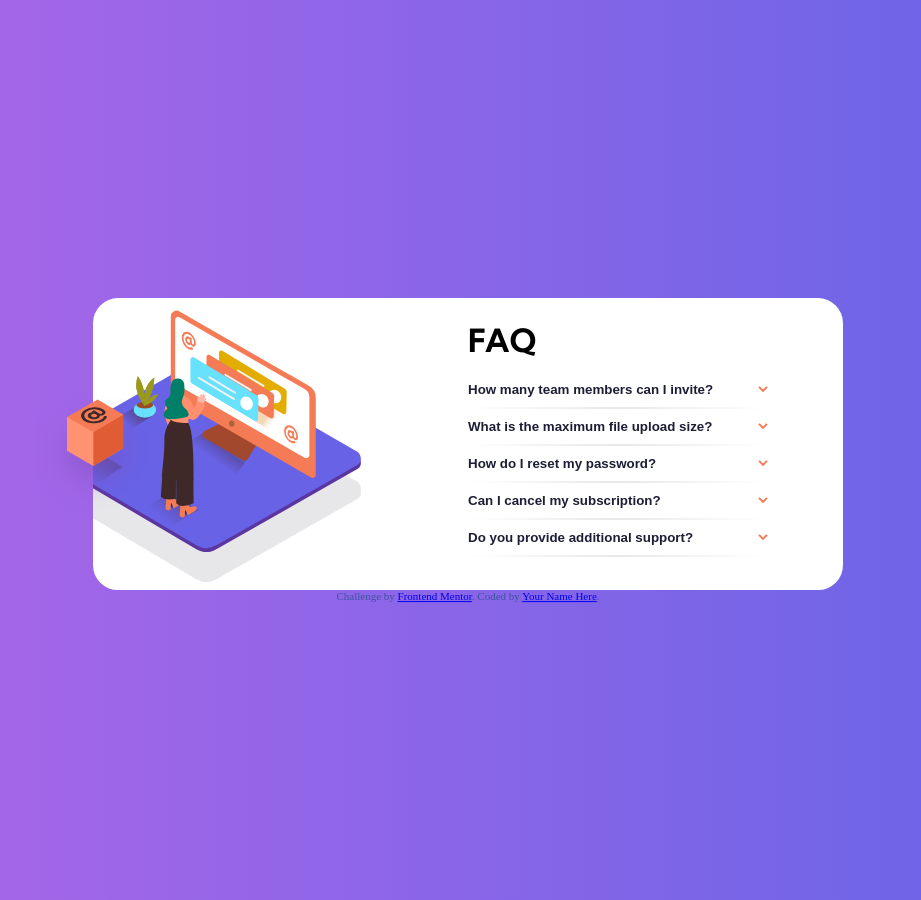
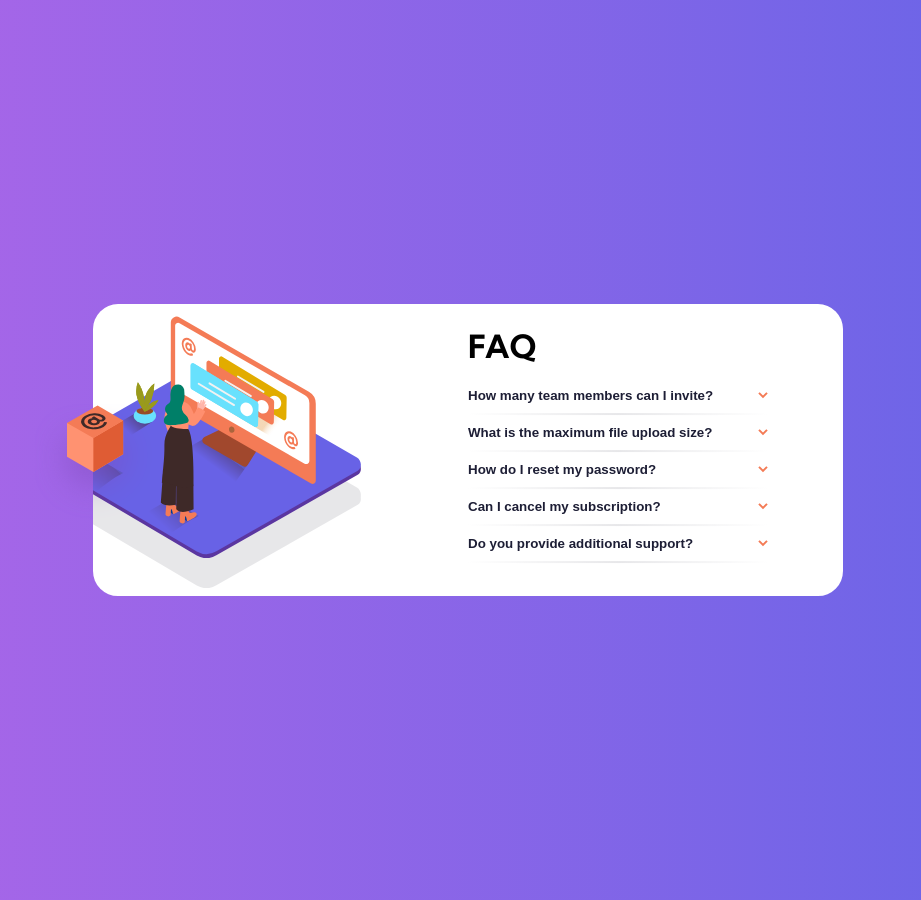
Before and after one commit to nablanco/FAQ-accordion-card, a Jekyll site: the page pages/index.html, which Jekyll copies as it is, in a window 1280 px wide. Shown: the whole page, without its empty margins (172-1093 px from the left). Built offline with Jekyll 4.4.1, drawn with Linux system fonts in a browser that asks for light colours.

Commit message:
Remove attribution

```diff
--- a/pages/index.html
+++ b/pages/index.html
@@ -84,13 +84,6 @@
         </div>
 
       </div>
-
-      <div class="attribution">
-        Challenge by
-        <a href="https://www.frontendmentor.io?ref=challenge" target="_blank"
-          >Frontend Mentor</a
-        >. Coded by <a href="#">Your Name Here</a>.
-      </div>
     </div>
   </body>
 </html>
```
